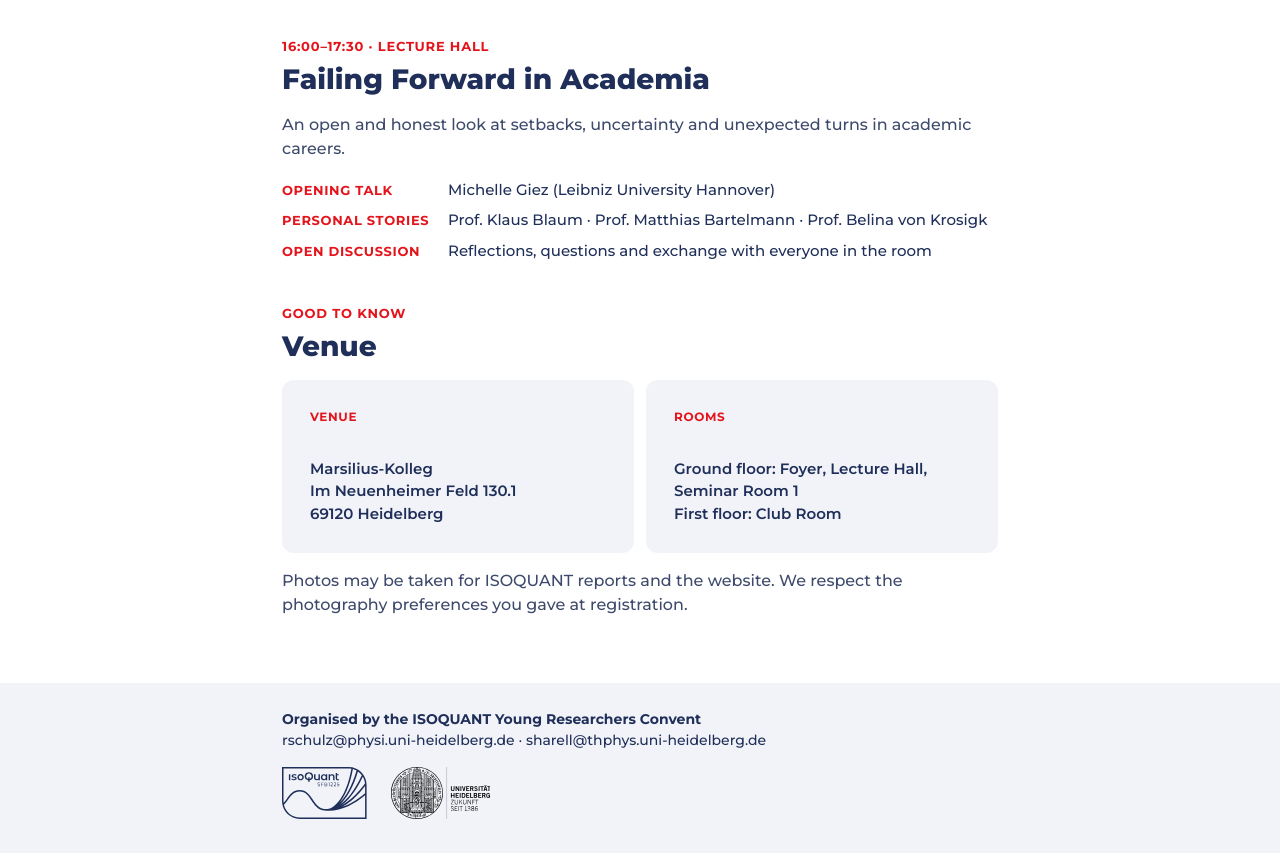
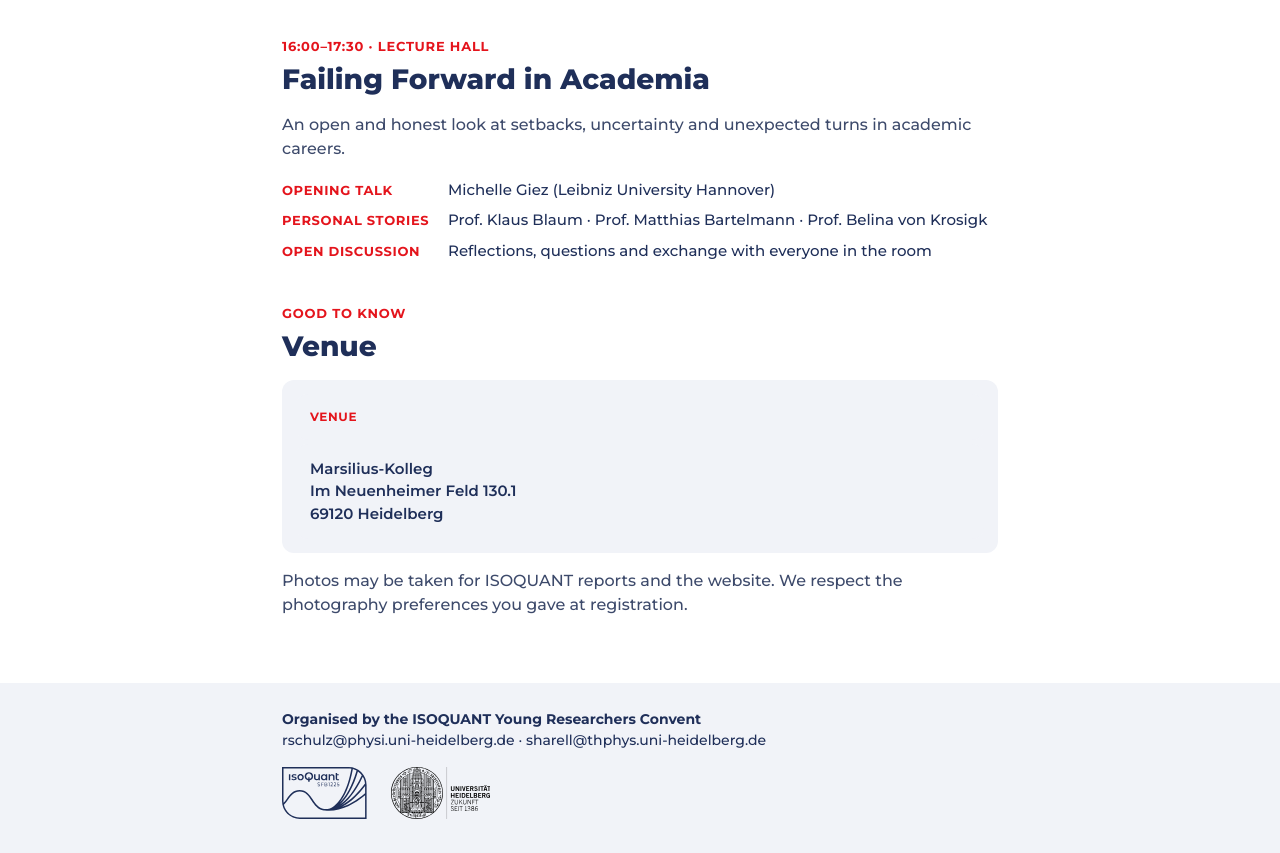
Before and after one commit to RuwenSchulz/yrd2026, a plain HTML site: page index.html in a window 1280 px wide. Shown: the part 3160-4013 px from the top of the page. Drawn offline with Linux system fonts and the light colour scheme.

Commit message:
Remove rooms box from Good to know
Co-Authored-By: Claude Opus 5.5 <noreply@anthropic.com>
Claude-Session: https://claude.ai/code/session_01FGazGTHULheNbX2mfF9Xi9

```diff
--- a/index.html
+++ b/index.html
@@ -47,7 +47,7 @@ details{margin-top:6px} summary{cursor:pointer;font-size:14px;font-weight:700;co
 details p{font-size:14px;line-height:1.6;color:#2b3550;margin:6px 0 0}
 .ff dl{margin:0;display:grid;grid-template-columns:150px minmax(0,1fr);gap:8px 16px;font-size:15px}
 .ff dt{font-weight:700;color:var(--red);font-size:13px;letter-spacing:.05em;text-transform:uppercase;padding-top:2px} .ff dd{margin:0;font-weight:500}
-.info{display:grid;grid-template-columns:repeat(2,minmax(0,1fr));gap:12px}
+.info{display:grid;grid-template-columns:minmax(0,1fr);gap:12px}
 .info div{background:var(--light);border-radius:12px;padding:14px}
 .info .k{font-size:12px;font-weight:700;letter-spacing:.05em;text-transform:uppercase;color:var(--red)} .info .v{font-size:15px;font-weight:600;margin-top:4px}
 footer{margin-top:40px;background:var(--light);padding:26px 0 34px}
@@ -146,7 +146,6 @@ html.js .sess.reveal:not(.in)::before{transform:scaleX(0)}
 <h2>Good to know</h2><p class="h2big">Venue</p>
 <div class="info">
 <div><div class="k">Venue</div><div class="v">Marsilius-Kolleg<br>Im Neuenheimer Feld 130.1<br>69120 Heidelberg</div></div>
-<div><div class="k">Rooms</div><div class="v">Ground floor: Foyer, Lecture Hall, Seminar Room 1<br>First floor: Club Room</div></div>
 </div>
 <p class="lead" style="margin-top:16px">Photos may be taken for ISOQUANT reports and the website. We respect the photography preferences you gave at registration.</p>
 </section>
```
